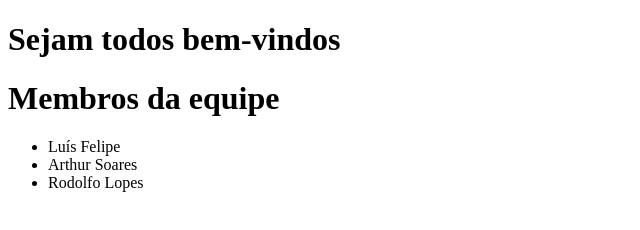
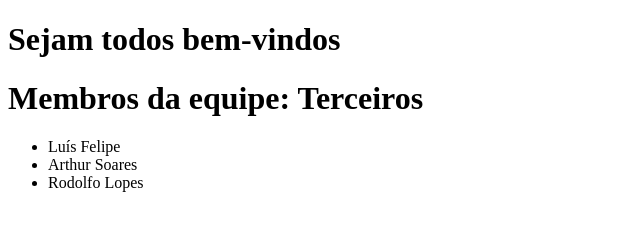
Before and after one commit to rommelcarneiro/git-pmgcc-t-20212, a plain HTML site: page index.html in a window 1280 px wide. Shown: the whole page, without its empty margins (0-640 px from the left). Drawn offline with Linux system fonts and the light colour scheme.

Commit message:
UPDATE index.html Incluindo nome da Equipe

```diff
--- a/index.html
+++ b/index.html
@@ -9,7 +9,7 @@
 <body>
     <h1>Sejam todos bem-vindos</h1>
 
-    <h1>Membros da equipe</h1>
+    <h1>Membros da equipe: Terceiros</h1>
     <ul>
         <li>Luís Felipe</li>
         <li>Arthur Soares</li>
```
